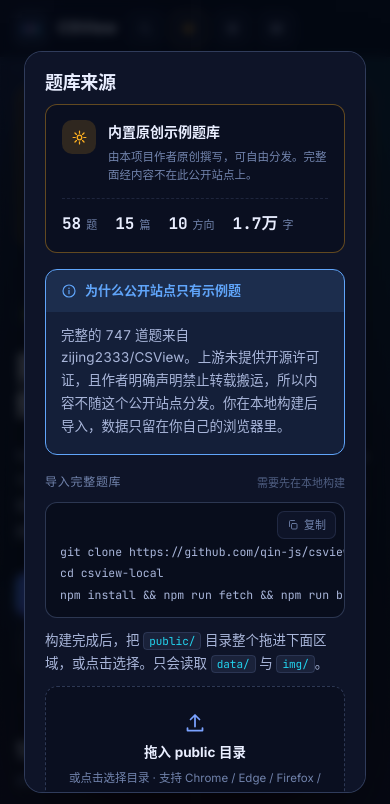
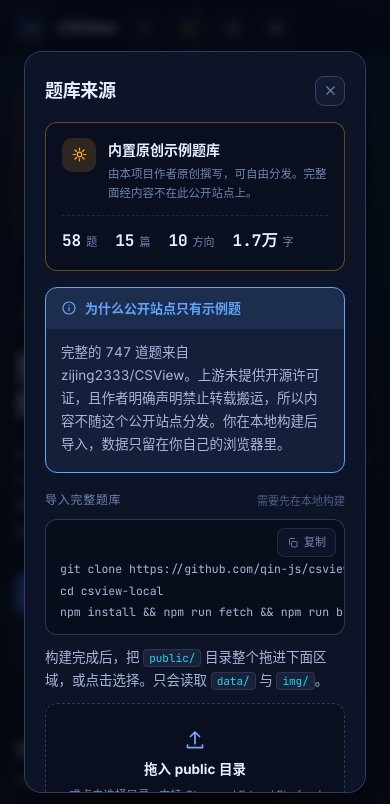
Before and after one commit to qin-js/csview-local, a plain HTML site: page index.html in a window 390 px wide. Both pictures are taken after a click on the button 188 px from the left and 28 px from the top of the page. Shown: the top 804 px of the page. Drawn offline with Linux system fonts and the light colour scheme.

Commit message:
deploy: reachable modal close control on mobile

```diff
--- a/styles.css
+++ b/styles.css
@@ -742,6 +742,11 @@ html[data-theme='light'] .shiki,html[data-theme='light'] .shiki span{color:var(-
 .modal{position:fixed;inset:0;z-index:125;display:flex;align-items:center;justify-content:center;padding:24px;background:var(--scrim);backdrop-filter:blur(5px);animation:fadeIn .18s}
 .modal-box{width:min(480px,100%);background:var(--surface);border:1px solid var(--line-2);border-radius:var(--r-l);box-shadow:var(--shadow-l);padding:26px;animation:palIn .24s var(--ease-out)}
 .modal-box h3{font-size:18px;margin-bottom:10px}
+.modal-head{display:flex;align-items:center;justify-content:space-between;gap:14px;margin-bottom:10px}
+.modal-head h3{margin-bottom:0}
+.modal-x{flex:none;display:grid;place-items:center;width:30px;height:30px;border-radius:9px;border:1px solid var(--line-2);background:var(--surface-2);color:var(--fg-3);cursor:pointer;transition:.18s var(--ease)}
+.modal-x:hover{color:var(--fg);border-color:var(--volt);background:color-mix(in srgb,var(--volt) 16%,var(--surface-2))}
+.modal-x svg{width:15px;height:15px}
 .modal-box p{font-size:13.5px;color:var(--fg-2);line-height:1.7}
 .modal-actions{display:flex;gap:10px;justify-content:flex-end;margin-top:22px}
 
@@ -849,6 +854,7 @@ html[data-theme='light'] .shiki,html[data-theme='light'] .shiki span{color:var(-
 .demo-strip p{font-size:12.5px;color:var(--fg-3);line-height:1.65;margin-top:3px;max-width:82ch}
 
 .modal-box.wide{width:min(620px,100%);max-height:86vh;overflow-y:auto}
+.modal-box.wide .modal-head{position:sticky;top:0;z-index:2;background:var(--surface);padding:4px 0 10px;margin-top:-4px}
 .src-card{border:1px solid var(--line-2);border-radius:var(--r-m);padding:15px 16px;background:var(--bg-2)}
 .src-card.demo{border-color:color-mix(in srgb,var(--amber) 36%,transparent)}
 .src-card.local{border-color:color-mix(in srgb,var(--ok) 36%,transparent)}
--- a/ui.js
+++ b/ui.js
@@ -125,7 +125,7 @@ export function toast(msg, kind = 'ok', action) {
 export function modal({ title, body, confirmText = '确定', cancelText = '取消', danger = false, onConfirm, actions = true, wide = false }) {
   const host = document.getElementById('modal');
   host.hidden = false;
-  host.innerHTML = `<div class="modal-box${wide ? ' wide' : ''}" role="document"><h3>${esc(title)}</h3><div class="modal-body">${body}</div>
+  host.innerHTML = `<div class="modal-box${wide ? ' wide' : ''}" role="document"><div class="modal-head"><h3>${esc(title)}</h3><button class="modal-x" data-mx type="button" aria-label="关闭">${iconOutline('x')}</button></div><div class="modal-body">${body}</div>
     ${actions ? `<div class="modal-actions"><button class="btn btn-sm btn-ghost" data-mclose>${esc(cancelText)}</button>
     <button class="btn btn-sm ${danger ? 'btn-danger' : 'btn-primary'}" data-mok>${esc(confirmText)}</button></div>` : ''}</div>`;
   document.body.classList.add('locked');
@@ -133,9 +133,10 @@ export function modal({ title, body, confirmText = '确定', cancelText = '取
   const onKey = (e) => { if (e.key === 'Escape') { e.stopPropagation(); close(); } };
   document.addEventListener('keydown', onKey);
   host.querySelector('[data-mclose]')?.addEventListener('click', close);
+  host.querySelector('[data-mx]').addEventListener('click', close);
   host.addEventListener('click', (e) => { if (e.target === host) close(); });
   host.querySelector('[data-mok]')?.addEventListener('click', async () => { const r = await onConfirm?.(); if (r !== false) close(); });
-  (host.querySelector('[data-mok]') || host.querySelector('button'))?.focus();
+  (host.querySelector('[data-mok]') || host.querySelector('.modal-body button') || host.querySelector('[data-mx]'))?.focus();
   return close;
 }
 
```
